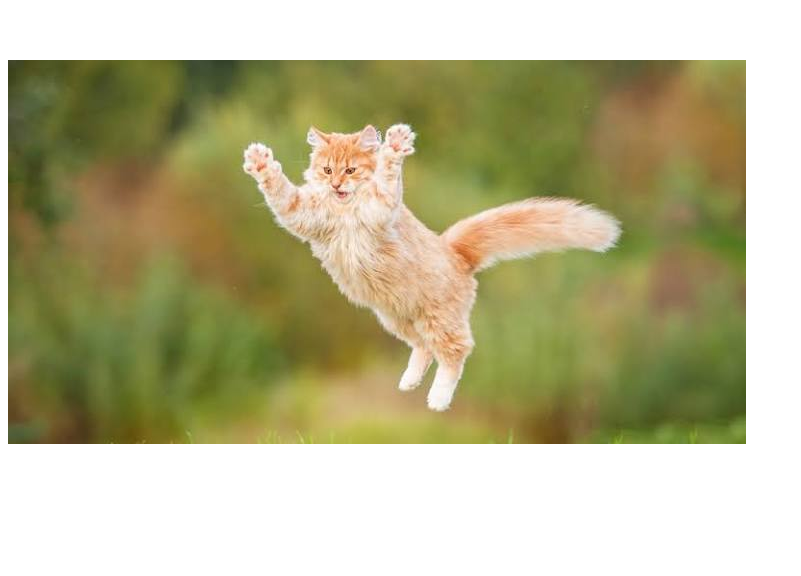
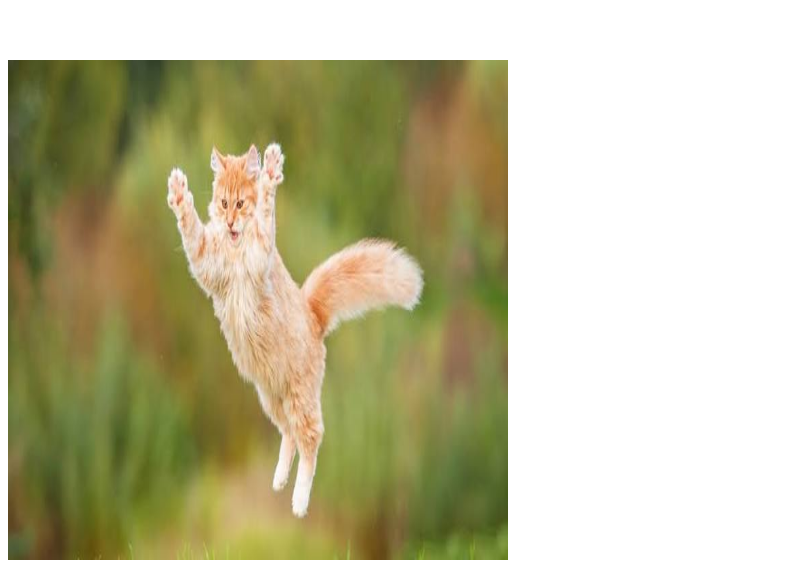
Before and after one commit to keestudios/meow, a plain HTML site: page index.html in a window 1280 px wide. Shown: the part 318-894 px from the top of the page, without its empty margins (0-801 px from the left). Before the commit the page ends 800 px from the top, so only its background shows below. Drawn offline with Linux system fonts and the light colour scheme.

Commit message:
Update index.html

```diff
--- a/index.html
+++ b/index.html
@@ -22,6 +22,6 @@
     <br>
     <br>
     <br>
-    <img src="https://keestudios.github.io/meow/images/cat.jpg">
+    <img src="https://keestudios.github.io/meow/images/cat.jpg" width="500" height="500">
   </body>
 </html>
```
